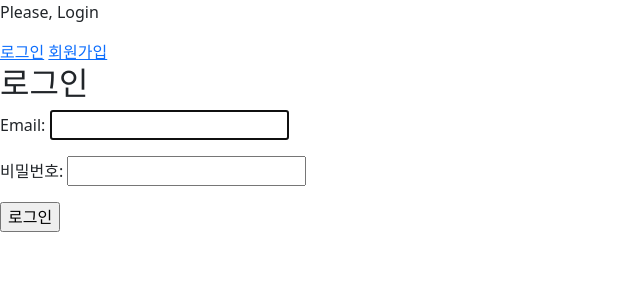
After one commit to rlguswn/DjangoBlog, a Django app: page /user/login/ in a window 1280 px wide. The commit adds this page. Shown: the top 300 px of the page, without its empty margins (0-640 px from the left). Run offline with Django 4.2, Linux system fonts and the light colour scheme; parts of the project's set-up code (start-up, migrations or seed data) failed here and were passed over.

Commit message:
로그인 기능 생성

```diff
--- a/app/settings.py
+++ b/app/settings.py
@@ -128,11 +128,12 @@
 
 USE_TZ = True
 
-
 # Static files (CSS, JavaScript, Images)
 # https://docs.djangoproject.com/en/4.2/howto/static-files/
+STATIC_URL = 'static/'
+STATIC_ROOT = BASE_DIR / 'staticfiles'
 
-STATIC_URL = 'static/'
+MEDIA_URL = 'media/'
 
 # Default primary key field type
 # https://docs.djangoproject.com/en/4.2/ref/settings/#default-auto-field
--- a/blog/urls.py
+++ b/blog/urls.py
@@ -1,5 +1,4 @@
-from django.contrib import admin
-from django.urls import path, include
+from django.urls import path
 from . import views
 
 app_name = 'blog'
--- a/templates/base.html
+++ b/templates/base.html
@@ -4,12 +4,23 @@
     <meta charset="UTF-8">
     <meta http-equiv="X-UA-Compatible" content="IE=edge">
     <meta name="viewport" content="width=device-width, initial-scale=1.0">
+    <link href="https://cdn.jsdelivr.net/npm/bootstrap@5.2.3/dist/css/bootstrap.min.css" rel="stylesheet" integrity="sha384-rbsA2VBKQhggwzxH7pPCaAqO46MgnOM80zW1RWuH61DGLwZJEdK2Kadq2F9CUG65" crossorigin="anonymous">
     <title>Blog</title>
 </head>
 <body>
     <div>
+        {% if user.is_authenticated %}
+        <p>Welcome, {{ user.email }}</p>
+        <a href="{% url 'user:logout' %}">로그아웃</a>
+        {% else %}
+        <p>Please, Login</p>
+        <a href="{% url 'user:login' %}">로그인</a>
+        <a href="{% url 'user:register' %}">회원가입</a>
+        {% endif %}
         {% block content %}
         {% endblock %}
     </div>
+    <script src="https://cdn.jsdelivr.net/npm/@popperjs/core@2.11.6/dist/umd/popper.min.js" integrity="sha384-oBqDVmMz9ATKxIep9tiCxS/Z9fNfEXiDAYTujMAeBAsjFuCZSmKbSSUnQlmh/jp3" crossorigin="anonymous"></script>
+    <script src="https://cdn.jsdelivr.net/npm/bootstrap@5.2.3/dist/js/bootstrap.min.js" integrity="sha384-cuYeSxntonz0PPNlHhBs68uyIAVpIIOZZ5JqeqvYYIcEL727kskC66kF92t6Xl2V" crossorigin="anonymous"></script>
 </body>
 </html>
--- /dev/null
+++ b/user/forms.py
@@ -0,0 +1,24 @@
+from django import forms
+from django.contrib.auth import get_user_model
+from django.contrib.auth.forms import UserCreationForm, AuthenticationForm
+from .models import Profile
+
+User = get_user_model()
+
+
+class RegisterForm(UserCreationForm):
+    class Meta:
+        model = User
+        fields = ['email']
+
+
+class LoginForm(AuthenticationForm):
+    class Meta:
+        model = User
+        fields = ['email', 'password']
+
+
+class ProfileForm(forms.ModelForm):
+    class Meta:
+        model = Profile
+        fields = ['image', 'age']
--- /dev/null
+++ b/user/templates/user/user_login.html
@@ -0,0 +1,10 @@
+{% extends 'base.html' %}
+{% block content %}
+<h2>로그인</h2>
+<form action="{% url 'user:login' %}" method="post">
+    {% csrf_token %}
+    {{ form.as_p }}
+    <input type="submit" value="로그인">
+</form>
+
+{% endblock %}
--- a/user/urls.py
+++ b/user/urls.py
@@ -1,9 +1,14 @@
-from django.contrib import admin
-from django.urls import path, include
+from django.urls import path
 from . import views
 
-app_name = 'blog'
+app_name = 'user'
 
 urlpatterns = [
-
+    # User 기능 url
+    # 회원가입 /user/register/
+    path('register/', views.UserRegister.as_view(), name='register'),
+    # 로그인 /user/login/
+    path('login/', views.UserLogin.as_view(), name='login'),
+    # 로그아웃 /user/logout/
+    path('logout/', views.UserLogout.as_view(), name='logout'),
 ]
--- a/user/views.py
+++ b/user/views.py
@@ -1,3 +1,62 @@
-from django.shortcuts import render
+from django.contrib.auth import authenticate, login, logout
+from django.shortcuts import render, redirect
+from django.views import View
+from user.forms import RegisterForm, LoginForm
+
 
 # Create your views here.
+class UserRegister(View):
+    def get(self, request):
+        if request.user.is_authenticated:
+            return redirect('blog:list')
+
+        register_form = RegisterForm()
+        context = {
+            'form': register_form
+        }
+        return render(request, 'user/user_register.html', context)
+
+    def post(self, request):
+        register_form = RegisterForm(request.POST)
+
+        if register_form.is_valid():
+            user = register_form.save()
+            return redirect('user:login')
+
+
+class UserLogin(View):
+    def get(self, request):
+        if request.user.is_authenticated:
+            return redirect('blog:list')
+
+        login_form = LoginForm
+        context = {
+            'form': login_form
+        }
+        return render(request, 'user/user_login.html', context)
+
+    def post(self, request):
+        if request.user.is_authenticated:
+            return redirect('blog:list')
+
+        login_form = LoginForm(request, request.POST)
+        if login_form.is_valid():
+            email = login_form.cleaned_data['username']
+            password = login_form.cleaned_data['password']
+            user = authenticate(username=email, password=password)
+
+            if user:
+                login(request, user)
+                return redirect('blog:list')
+
+        login_form.add_error(None, '아이디가 없습니다.')
+        context = {
+            'form': login_form
+        }
+        return render(request, 'user/user_login.html', context)
+
+
+class UserLogout(View):
+    def get(self, request):
+        logout(request)
+        return redirect('blog:list')
```
Also changed, not shown: requirements.txt (added, +7 -0 lines), user/templates/user/user_register.html (added, +10 -0 lines), user/migrations/0002_alter_user_managers.py (added), user/models.py (line endings or trailing spaces).
